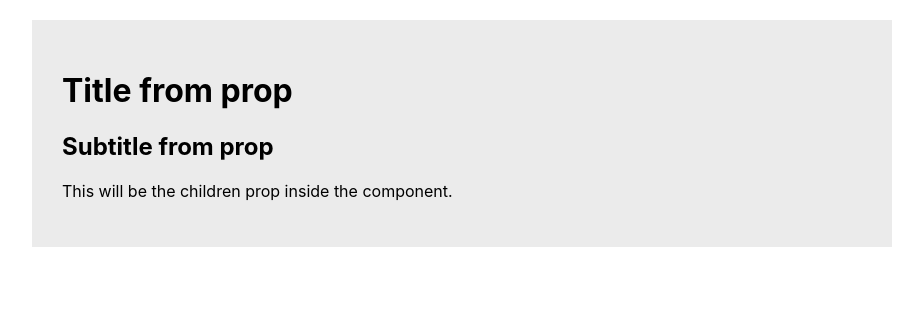
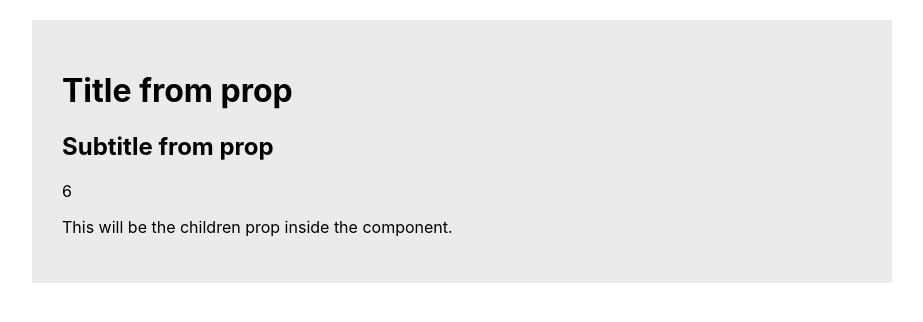
Before and after one commit to annelineguttormsen/react-module-1-code, a React (Create React App) app: page / in a window 1280 px wide. Shown: the top 322 px of the page, without its empty margins (178-1101 px from the left). Built offline with nearby package versions, Linux system fonts and the light colour scheme.

Commit message:
Add Double component

```diff
--- a/src/App.js
+++ b/src/App.js
@@ -2,6 +2,7 @@ import React from "react";
 import Heading from "./components/layout/Heading";
 import Paragraph from "./components/layout/Paragraph";
 import Layout from "./components/layout/Layout";
+import Double from "./components/layout/Double";
 import "./sass/style.scss";
 
 function App() {
@@ -9,6 +10,8 @@ function App() {
 		<Layout>
 			<Heading title="Title from prop" subtitle="Subtitle from prop" />
 
+			<Double number={3} multiply={true} />
+
 			<Paragraph>This will be the children prop inside the component.</Paragraph>
 		</Layout>
 	);
--- /dev/null
+++ b/src/components/layout/Double.js
@@ -0,0 +1,15 @@
+import React from "react";
+
+function Double(props) {
+	// set the value of the answer variable to be the value of the number prop
+	let answer = props.number;
+
+	// if the multiply prop is true, times the answer by 2
+	if (props.multiply === true) {
+		answer = props.number * 2;
+	}
+
+	return <div className="answer">{answer}</div>;
+}
+
+export default Double;
```
